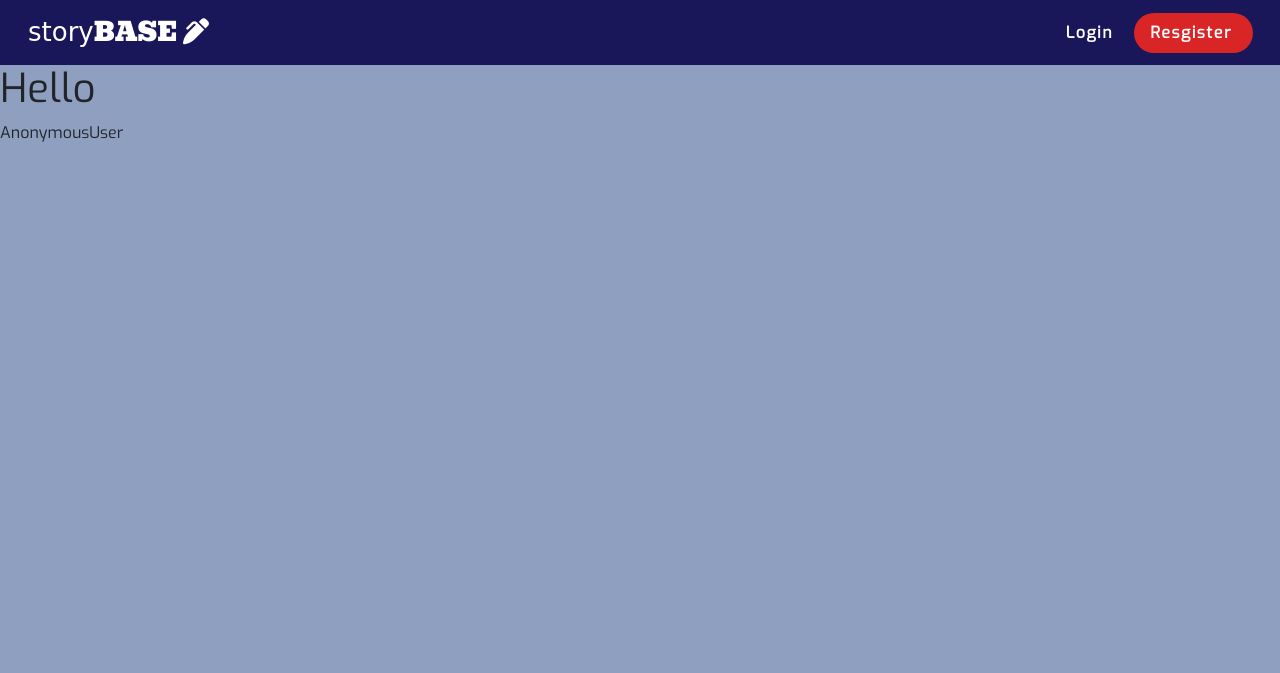
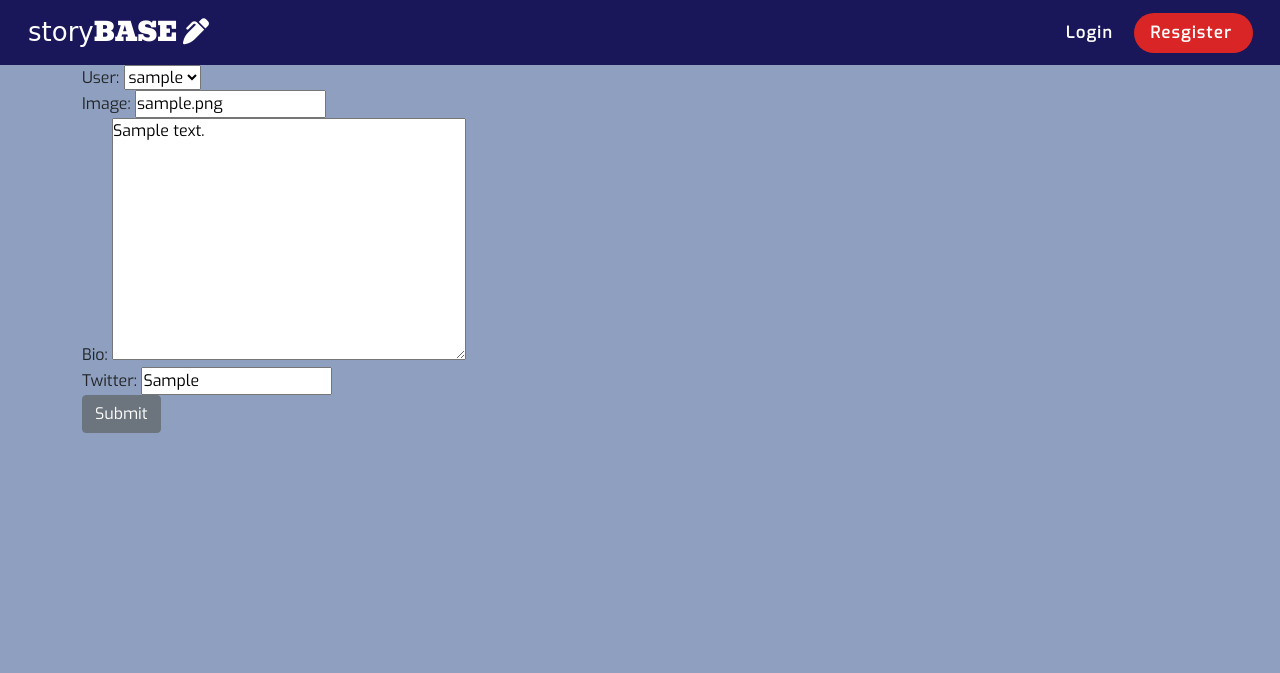
Before and after one commit to SamuelUkachukwu/storyBase, a Django app: page /update_profile/1/ in a window 1280 px wide. Shown: the top 673 px of the page. Run offline with Django 3.2, Linux system fonts and the light colour scheme; tables that the repository leaves empty hold one stand-in row (values such as "Sample post"); some libraries are stand-ins or nearby versions; some web fonts are replaced.

Commit message:
Add update profile form and view

```diff
--- a/novella/forms.py
+++ b/novella/forms.py
@@ -13,4 +13,6 @@ class UpdateProfileForm(forms.ModelForm):
 
     class Meta:
         model = Profile
-        fields = ('user', 'profile_image', 'bio', 'twitter')
+        fields = '__all__'
+
+# ('profile_image', 'bio', 'twitter')
--- a/novella/views.py
+++ b/novella/views.py
@@ -1,7 +1,8 @@
-from django.shortcuts import render, get_object_or_404
+from django.shortcuts import render, redirect, get_object_or_404
 from django.views import generic, View
+from cloudinary.forms import cl_init_js_callbacks
 from .models import Post, Category, Profile
-from .forms import CommentForm
+from .forms import CommentForm, UpdateProfileForm
 from django.urls import reverse
 
 
@@ -101,9 +102,30 @@ class ProfilePrivate(View):
         })
 
 
+# def UpdateProfile(request, user_id):
+#     submitted = False
+#     profile = Profile.objects.get(user=user_id)
+
+#     if request.method == 'POST':
+#         form = UpdateProfileForm(request.POST)
+#         if form.is_valid():
+#             form.save()
+#             return redirect('profile?submitted=True')
+#     else:
+#         form = UpdateProfileForm
+#         if 'submitted' in request.GET:
+#             submitted = True
+#     return render(request, 'story/update_profile.html', {'profile': profile, 'form': form, 'submitted': submitted})
+
+
 def UpdateProfile(request, user_id):
-    profile = Profile.objects.get(user=user_id)
-    return render(request, 'story/update_profile.html', {'profile': profile})
+    # user_id = id
+    profile = Profile.objects.get(id=user_id)
+    form = UpdateProfileForm(request.POST or None,  instance=profile)
+    if form.is_valid():
+        form.save()
+        return redirect('profile', id=user_id)
+    return render(request, 'story/update_profile.html', {'profile': profile, 'form': form})
 
 
 def CategoryView(request, category):
--- a/templates/story/update_profile.html
+++ b/templates/story/update_profile.html
@@ -2,9 +2,16 @@
 {% block title %}storyBASE profile {{ profile.user }}{% endblock %}
 
 {% block content %}
-<h1>Hello</h1>
-<form action="">
-    {% csrf_token %}
-    {{user}}
-</form>
+
+<div class="container">
+    {% load cloudinary %}
+
+    <form  action="" method="POST" enctype="multipart/form-data">
+        {% csrf_token %}
+       {{ form.as_p }}
+       <button class="btn btn-secondary">Submit</button>
+    </form>
+
+</div>
+
 {% endblock %}
```
Also changed, not shown: templates/story/profile_private.html (+6 -5 lines).
